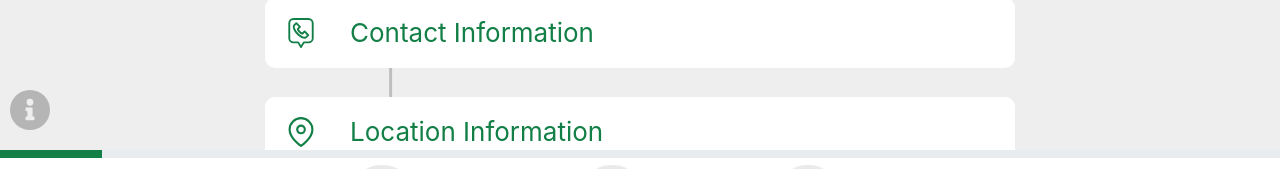
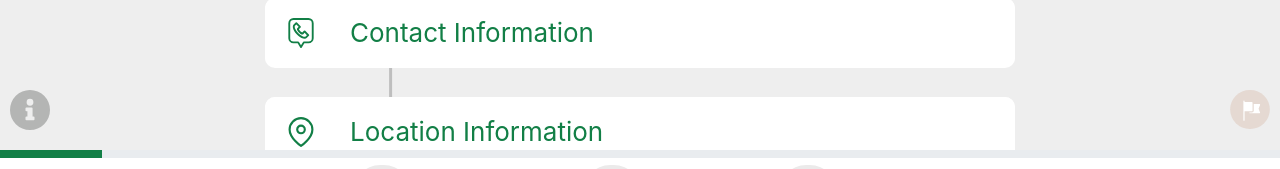
Before and after one commit to t0nxx/intertec, a React (Create React App) app: page / in a window 1280 px wide. Shown: the part 570-739 px from the top of the page. Built offline with nearby package versions, Linux system fonts and the light colour scheme.

Commit message:
Finish flag hover action

```diff
--- a/src/components/footer/footer.scss
+++ b/src/components/footer/footer.scss
@@ -15,18 +15,22 @@
     border-radius: 0;
   }
 
-  .stickyIcons {
-    img {
-      cursor: pointer;
-      position: absolute;
-      top: -60px;
-      width: 40px;
-      &.infoIc {
-        left: 10px;
-      }
-      &.flagIc {
-        right: 10px;
-      }
+  .flagIc {
+    cursor: pointer;
+    position: absolute;
+    bottom: 100px;
+    width: 40px;
+    height: 40px;
+    right: 10px;
+    background-image: url(../../assets/flag.svg);
+    background-size: contain;
+    background-repeat: no-repeat;
+    &:hover {
+      background-image: url(../../assets/flagHover.svg);
+      width: 105px;
+      height: 100px;
+      bottom: 72px;
+      right: 10px;
     }
   }
 
--- a/src/components/footer/footer.tsx
+++ b/src/components/footer/footer.tsx
@@ -8,7 +8,7 @@ import applicationIc from "../../assets/applicationIc.svg";
 import attachmentIc from "../../assets/attachmentIc.svg";
 import previewIc from "../../assets/previewIc.svg";
 import info from "../../assets/info.svg";
-import flag from "../../assets/flag.svg";
+// import flag from "../../assets/flag.svg";
 import { StateSelectorInterface } from "../../redux/reducers/helper";
 import InfoComponent from "../sticky-info/sticky-info";
 
@@ -19,10 +19,7 @@ export default function FooterComponent() {
   );
   return (
     <Navbar expand="lg" fixed="bottom" className="footer">
-      {/* <div className="stickyIcons">
-        <Image src={info} className="infoIc" />
-        <Image src={flag} className="flagIc" />
-      </div> */}
+      <div className="flagIc"> </div>
       <InfoComponent />
       <ProgressBar variant="success" now={progressPersentage} className="progress" />
       <Row className="statistics-container">
```
Also changed, not shown: src/assets/flagHover.svg (added).
